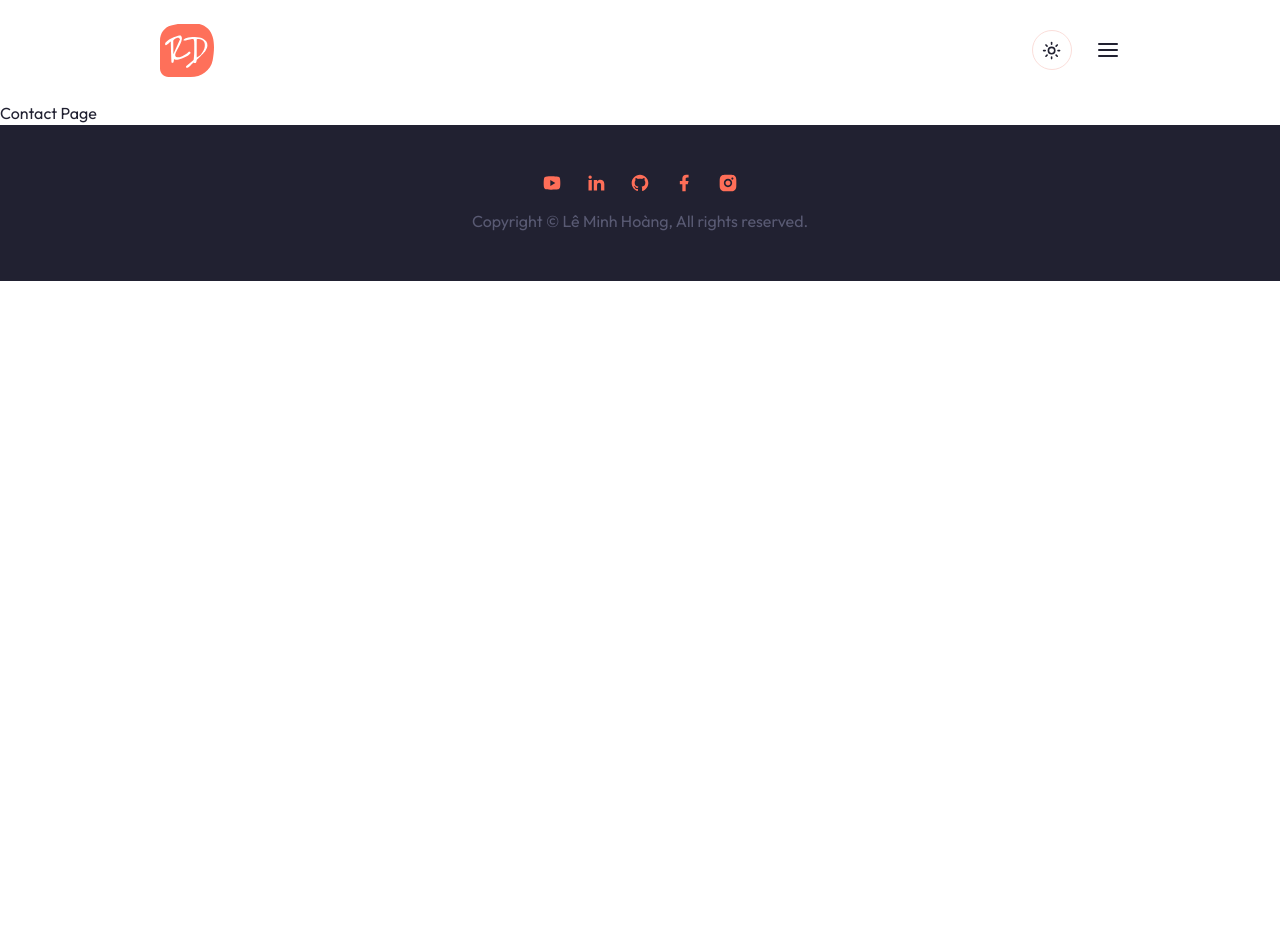
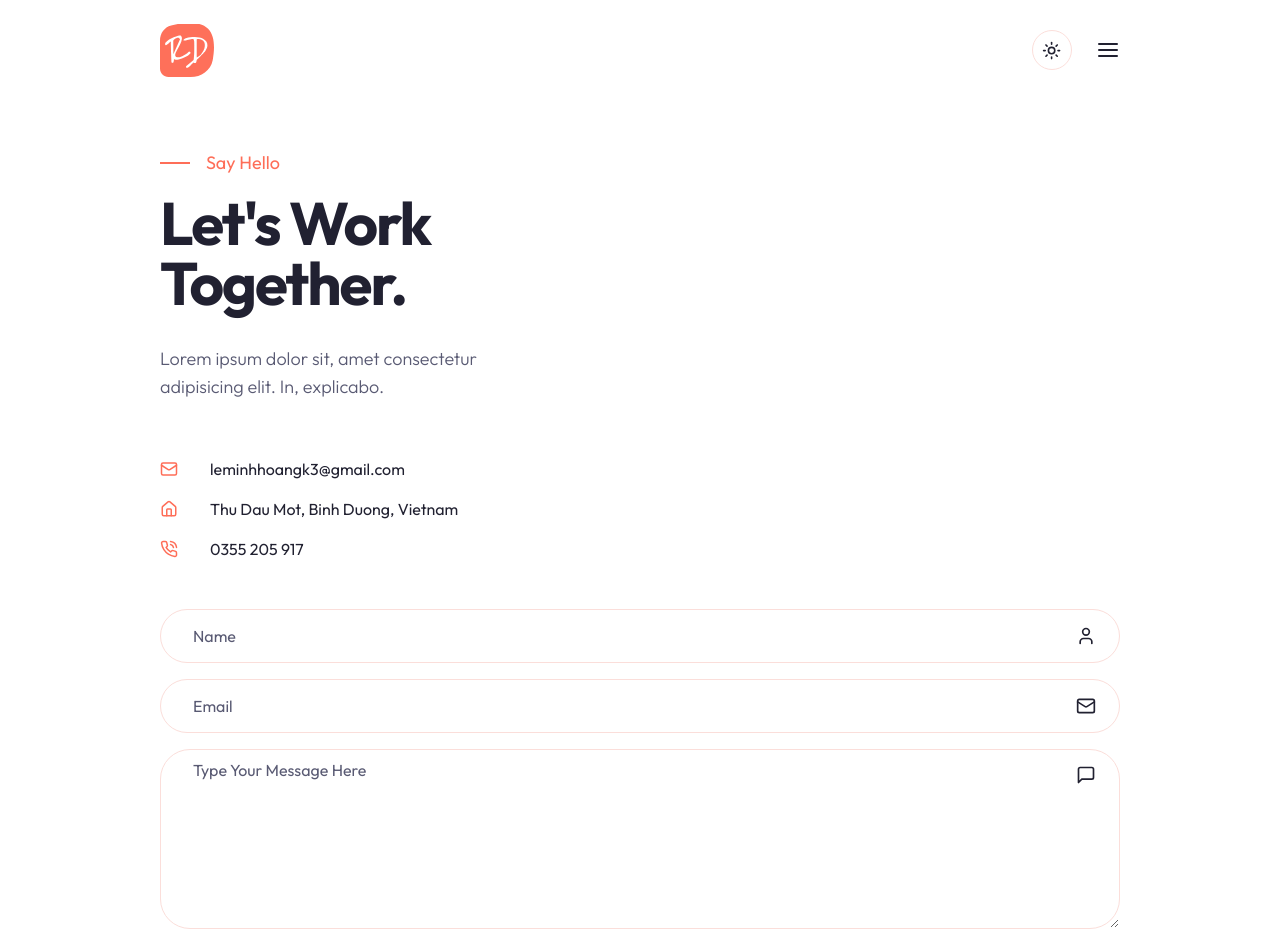
Before and after one commit to hoang051195/portfolio-bittersweet, a Next.js app: page /contact in a window 1280 px wide. Shown: the top 943 px of the page. Before the commit the page ends 800 px from the top, so only its background shows below. Built offline with nearby package versions, Linux system fonts and the light colour scheme.

Commit message:
implement contact page

```diff
--- a/app/contact/page.jsx
+++ b/app/contact/page.jsx
@@ -1,4 +1,52 @@
+import { MailIcon, HomeIcon, PhoneCall } from "lucide-react";
+// components
+import Form from "@/components/Form";
+
 const Contact = () => {
-  return <div>Contact Page</div>;
+  return (
+    <section>
+      <div className="container mx-auto">
+        {/* text & illustration */}
+        <div className="grid xl:grid-cols-2 pt-12 xl:h-[480px] mb-6">
+          {/* text */}
+          <div className="flex flex-col justify-center">
+            <div className="flex items-center gap-x-4 text-primary text-lg mb-4">
+              <span className="w-[30px] h-[2px] bg-primary"></span>
+              Say Hello
+            </div>
+            <h1 className="h1 max-w-md mb-8">Let's Work Together.</h1>
+            <p className="subtitle max-w-[400px]">
+              Lorem ipsum dolor sit, amet consectetur adipisicing elit. In,
+              explicabo.
+            </p>
+          </div>
+          {/* illustration */}
+          <div className="hidden xl:flex w-full bg-contact_illustration_light dark:bg-contact_illustration_dark bg-contain bg-top bg-no-repeat"></div>
+        </div>
+        {/* info text & form */}
+        <div className="grid xl:grid-cols-2 mb-24 xl:mb-32">
+          {/* info text */}
+          <div className="flex flex-col gap-y-4 xl:gap-y-14 mb-12 xl:mb-24 text-base xl:text-lg">
+            {/* mail */}
+            <div className="flex items-center gap-x-8">
+              <MailIcon size={18} className="text-primary" />
+              <div>leminhhoangk3@gmail.com</div>
+            </div>
+            {/* address */}
+            <div className="flex items-center gap-x-8">
+              <HomeIcon size={18} className="text-primary" />
+              <div>Thu Dau Mot, Binh Duong, Vietnam</div>
+            </div>
+            {/* phone */}
+            <div className="flex items-center gap-x-8">
+              <PhoneCall size={18} className="text-primary" />
+              <div>0355 205 917</div>
+            </div>
+          </div>
+          <Form />
+        </div>
+      </div>
+    </section>
+  );
 };
 export default Contact;
--- /dev/null
+++ b/components/Form.jsx
@@ -0,0 +1,37 @@
+"use client";
+
+import { Button } from "./ui/button";
+import { Input } from "./ui/input";
+import { Textarea } from "./ui/textarea";
+import { User, MailIcon, ArrowRightIcon, MessageSquare } from "lucide-react";
+
+const Form = () => {
+  return (
+    <form className="flex flex-col gap-y-4">
+      {/* input */}
+      <div className="relative flex items-center">
+        <Input type="name" id="name" placeholder="Name" />
+        <User className="absolute right-6" size={20} />
+      </div>
+      {/* input */}
+      <div className="relative flex items-center">
+        <Input type="email" id="email" placeholder="Email" />
+        <MailIcon className="absolute right-6" size={20} />
+      </div>
+      {/* textarea */}
+      <div className="relative flex items-center">
+        <Textarea
+          type="text"
+          id="message"
+          placeholder="Type Your Message Here"
+        />
+        <MessageSquare className="absolute top-4 right-6" size={20} />
+      </div>
+      <Button className="flex items-center gap-x-1 max-w-[166px]">
+        Let's Talk
+        <ArrowRightIcon size={20} />
+      </Button>
+    </form>
+  );
+};
+export default Form;
--- a/components/ui/input.jsx
+++ b/components/ui/input.jsx
@@ -1,19 +1,20 @@
-import * as React from "react"
+import * as React from "react";
 
-import { cn } from "@/lib/utils"
+import { cn } from "@/lib/utils";
 
 const Input = React.forwardRef(({ className, type, ...props }, ref) => {
   return (
-    (<input
+    <input
       type={type}
       className={cn(
-        "flex h-10 w-full rounded-md border border-input bg-background px-3 py-2 text-sm ring-offset-background file:border-0 file:bg-transparent file:text-sm file:font-medium placeholder:text-muted-foreground focus-visible:outline-none focus-visible:ring-2 focus-visible:ring-ring focus-visible:ring-offset-2 disabled:cursor-not-allowed disabled:opacity-50",
+        "flex h-[54px] w-full rounded-full border border-input bg-background px-8 py-2 text-base ring-offset-background file:border-0 file:bg-transparent file:text-sm file:font-medium placeholder:text-muted-foreground focus-visible:outline-none focus-visible:ring-2 focus-visible:ring-ring focus-visible:ring-offset-2 disabled:cursor-not-allowed disabled:opacity-50",
         className
       )}
       ref={ref}
-      {...props} />)
+      {...props}
+    />
   );
-})
-Input.displayName = "Input"
+});
+Input.displayName = "Input";
 
-export { Input }
+export { Input };
--- a/components/ui/textarea.jsx
+++ b/components/ui/textarea.jsx
@@ -1,18 +1,19 @@
-import * as React from "react"
+import * as React from "react";
 
-import { cn } from "@/lib/utils"
+import { cn } from "@/lib/utils";
 
 const Textarea = React.forwardRef(({ className, ...props }, ref) => {
   return (
-    (<textarea
+    <textarea
       className={cn(
-        "flex min-h-[80px] w-full rounded-md border border-input bg-background px-3 py-2 text-sm ring-offset-background placeholder:text-muted-foreground focus-visible:outline-none focus-visible:ring-2 focus-visible:ring-ring focus-visible:ring-offset-2 disabled:cursor-not-allowed disabled:opacity-50",
+        "flex min-h-[180px] w-full rounded-[30px] border border-input bg-background px-8 py-2 text-base ring-offset-background placeholder:text-muted-foreground focus-visible:outline-none focus-visible:ring-2 focus-visible:ring-ring focus-visible:ring-offset-2 disabled:cursor-not-allowed disabled:opacity-50",
         className
       )}
       ref={ref}
-      {...props} />)
+      {...props}
+    />
   );
-})
-Textarea.displayName = "Textarea"
+});
+Textarea.displayName = "Textarea";
 
-export { Textarea }
+export { Textarea };
--- a/tailwind.config.js
+++ b/tailwind.config.js
@@ -88,6 +88,8 @@
         dots_dark: "url(/dots-dark.svg)",
         work_project_bg_light: "url(/work/project-bg-light.png)",
         work_project_bg_dark: "url(/work/project-bg-dark.png)",
+        contact_illustration_light: "url(/contact/illustration-light.svg)",
+        contact_illustration_dark: "url(/contact/illustration-dark.svg)",
       },
     },
   },
```
